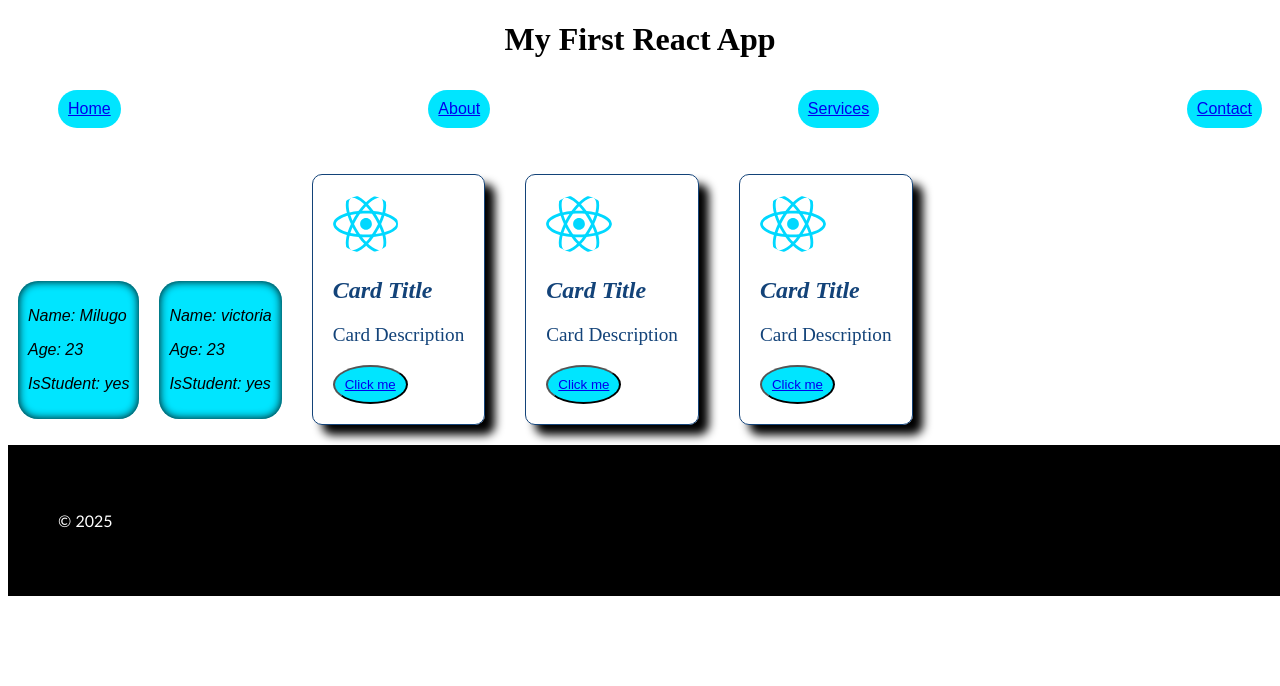
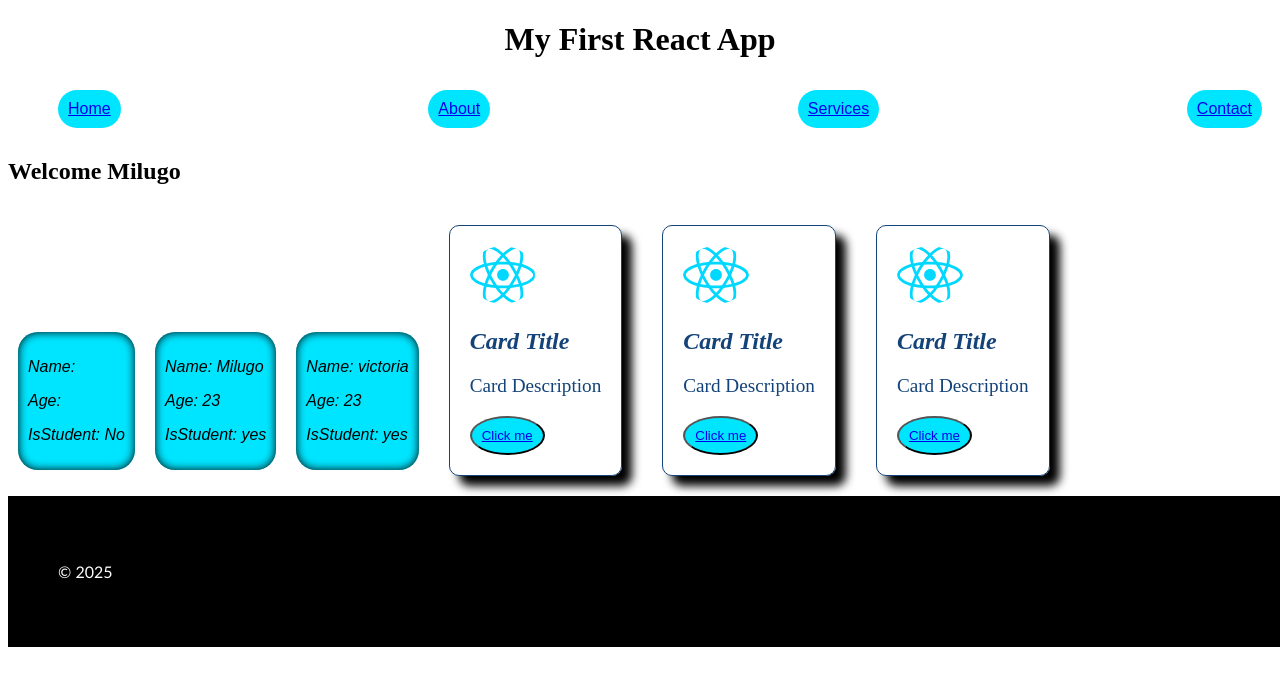
Before and after one commit to Pha12thom/my_react_app, a React (Vite) app: page / in a window 1280 px wide. Shown: the top 686 px of the page. Built offline with nearby package versions, Linux system fonts and the light colour scheme.

Commit message:
add content off greeting

```diff
--- a/package.json
+++ b/package.json
@@ -10,6 +10,7 @@
     "preview": "vite preview"
   },
   "dependencies": {
+    "prop-types": "^15.8.1",
     "react": "^19.0.0",
     "react-dom": "^19.0.0"
   },
--- a/src/App.jsx
+++ b/src/App.jsx
@@ -4,11 +4,14 @@ import Food from "./Food.jsx"
 import Card from "./Card.jsx"
 import Button from "./Button/Button.jsx"
 import Student from "./Student.jsx"
+import UserGreeting from "./UserGreeting.jsx"
 
 function App() {
   return (
     <>
     <Header />
+    <UserGreeting isLoggedin={true} username="Milugo"/>
+    <Student/>
     <Student name="Milugo" age={23} isStudent={true}/>
     <Student name="victoria" age={23} isStudent={true}/>
     <Card/>
--- a/src/Student.jsx
+++ b/src/Student.jsx
@@ -1,4 +1,5 @@
-import Styles from "./Styles/student.module.css"
+import Styles from "./styles/student.module.css"
+import PropTypes from 'prop-types';
 
 const Student = (props)=> {
     return (
@@ -12,4 +13,14 @@ const Student = (props)=> {
     );
 }
 
+Student.propTypes = {
+    name: PropTypes.string,
+    age: PropTypes.number,
+    isStudent: PropTypes.bool,
+}
+Student.defaultProps = {
+    name: "Anonymous",
+    age: 0,
+    isStudent: false,
+}
 export default Student;
--- /dev/null
+++ b/src/UserGreeting.jsx
@@ -0,0 +1,5 @@
+const userGreeting =(props) => {
+    return (props.isLoggedin) ? <h2> Welcome {props.username} </h2> : <h2> Welcome Guest please login</h2>
+}
+
+export default userGreeting;
```
Also changed, not shown: src/Styles/Greeting.module.css (added), 1 other file (tests, documents, lock files or other folders).
